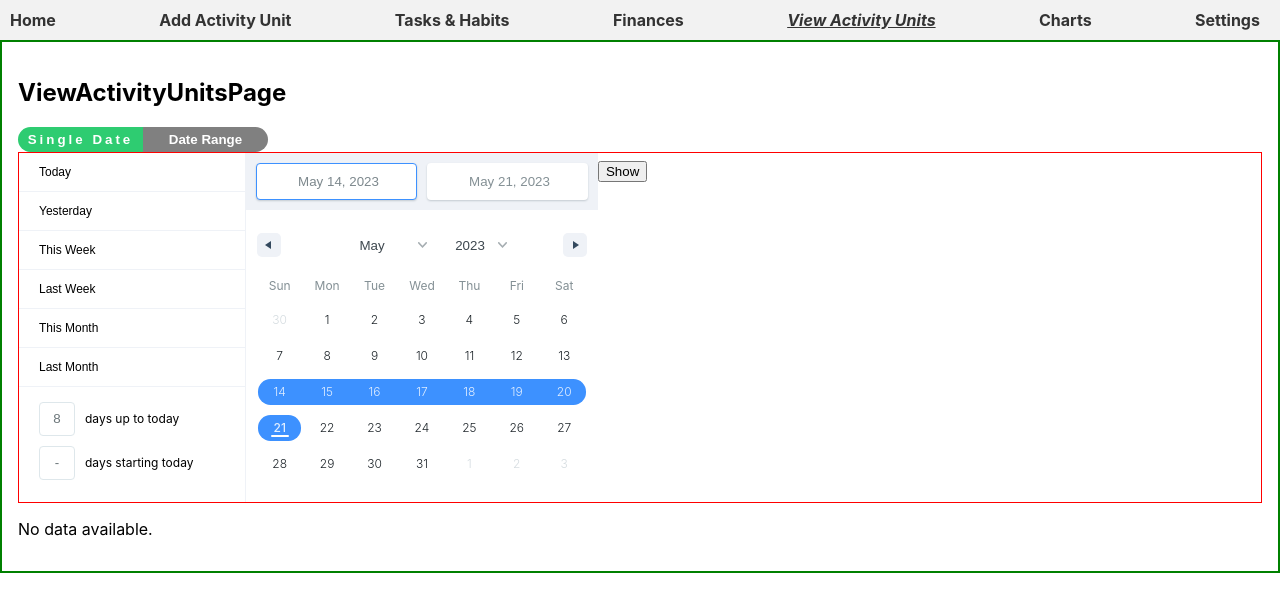
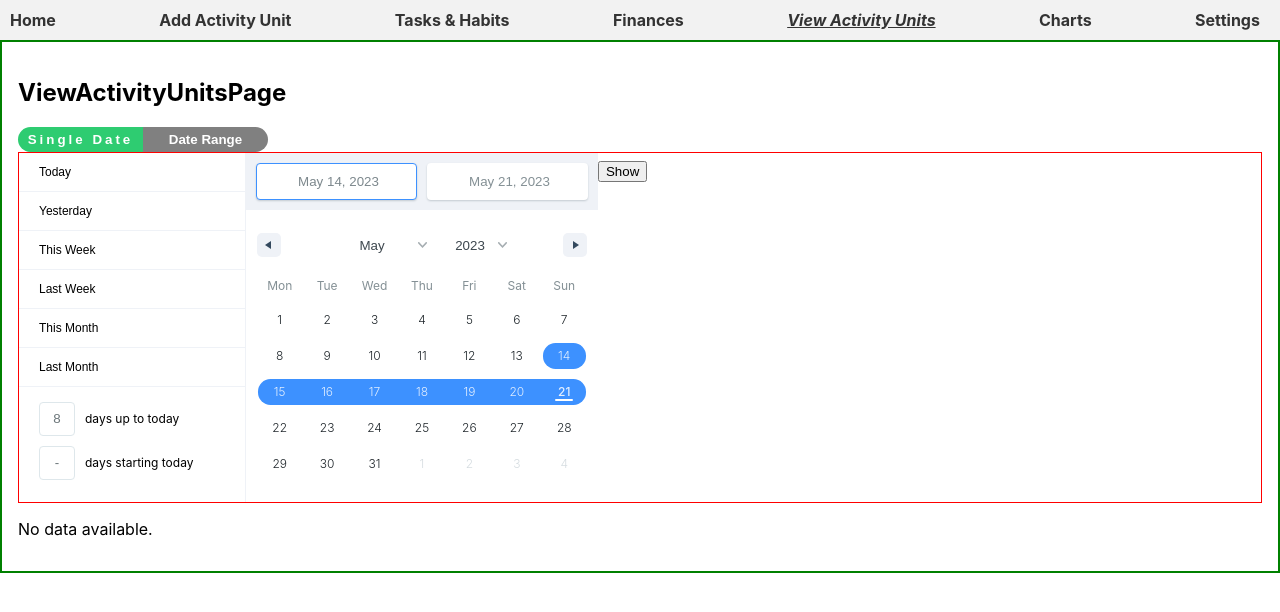
Before and after one commit to berkaysson/lifemap, a React (Create React App) app: page /view-activity-units in a window 1280 px wide. Both pictures are taken after a click on the button "Single Date". Shown: the top 612 px of the page. Built offline with nearby package versions, Linux system fonts and the light colour scheme.

Commit message:
Add locale prop to DateRange Picker

```diff
--- a/src/Components/Forms/DateRangeSelector.js
+++ b/src/Components/Forms/DateRangeSelector.js
@@ -5,6 +5,7 @@ import { DateRangePicker } from "react-date-range";
 import addDays from "date-fns/addDays";
 import { useState } from "react";
 import styled from "styled-components";
+import { enGB } from "date-fns/locale";
 
 const Wrapper = styled.div`
   border: 1px solid red;
@@ -35,6 +36,7 @@ const DateRangeSelector = ({ onSubmit }) => {
         months={1}
         ranges={state}
         direction="vertical"
+        locale={enGB}
       />
       <button onClick={onDateRangeSelection}>Show</button>
     </Wrapper>
```
